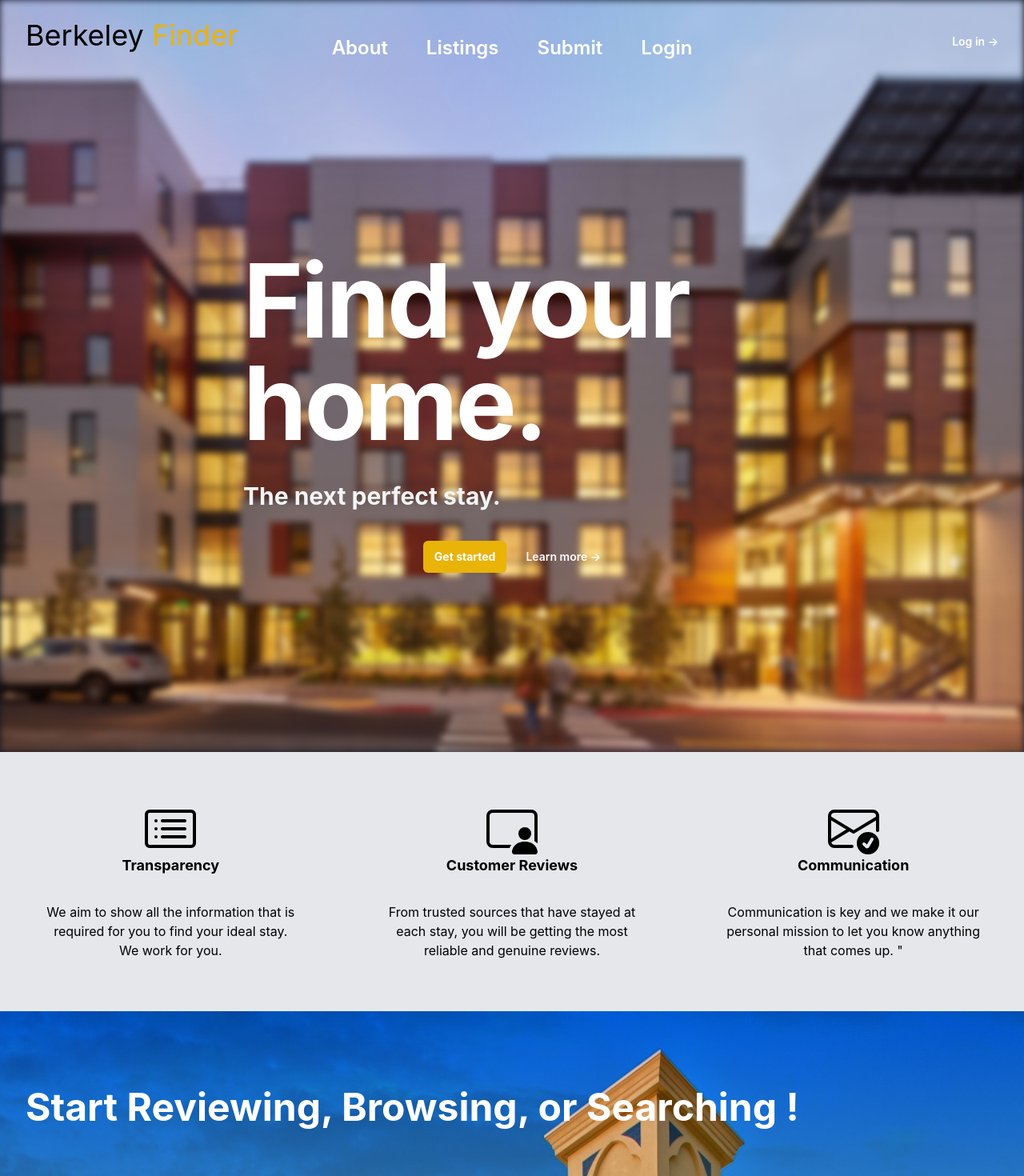
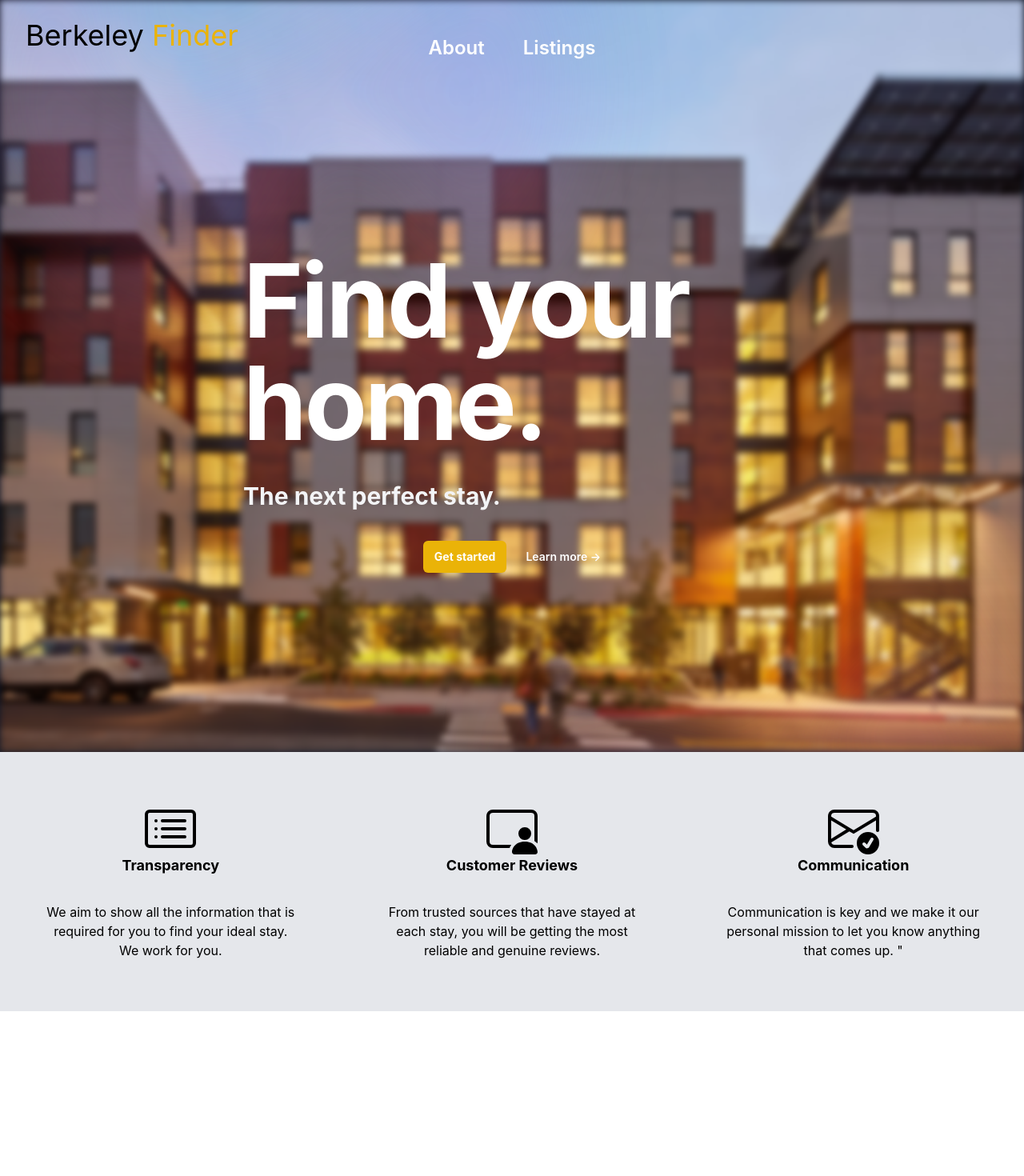
Before and after one commit to anthora2/FullStackFinalProjectFrontEnd, a React (Create React App) app in the folder final-project-front-end/: page / in a window 1280 px wide. Shown: the top 1470 px of the page at 80% size. After the commit the page ends 1264 px from the top, so only its background shows below. Built offline with nearby package versions, Linux system fonts and the light colour scheme.

Commit message:
added conditional rendering for AptGrid based on login status

```diff
--- a/final-project-front-end/src/components/Hero.js
+++ b/final-project-front-end/src/components/Hero.js
@@ -9,11 +9,9 @@ import MyLoginComponent from "./LogIn";
 const navigation = [
   { name: "About", href: "#" },
   { name: "Listings", href: "#" },
-  { name: "Submit", href: "#" },
-  { name: "Login", href: "#" },
 ];
 
-export default function Hero() {
+export default function Hero({ isLoggedIn, onLoginSuccess }) {
   const [mobileMenuOpen, setMobileMenuOpen] = useState(false);
 
   return (
@@ -61,10 +59,7 @@ export default function Hero() {
             ))}
           </div>
           <div className="hidden lg:flex lg:flex-1 lg:justify-end">
-            <a href="#" className="text-sm font-semibold leading-6 text-white">
-              Log in <span aria-hidden="true">&rarr;</span>
-            </a>
-            <MyLoginComponent />
+            <MyLoginComponent onLoginSuccess={onLoginSuccess} />
           </div>
         </nav>
         <Dialog
--- a/final-project-front-end/src/components/LogIn.jsx
+++ b/final-project-front-end/src/components/LogIn.jsx
@@ -1,19 +1,26 @@
+import React from "react";
 import { GoogleLogin } from "@react-oauth/google";
 
-function MyLoginComponent() {
+function MyLoginComponent({ onLoginSuccess }) {
   const responseMessage = (response) => {
     console.log("Success!");
     console.log(response);
+    // Call the onLoginSuccess handler if it exists
+    if (onLoginSuccess && typeof onLoginSuccess === "function") {
+      onLoginSuccess();
+    }
   };
+
   const errorMessage = (error) => {
     console.log(error);
   };
+
   return (
     <div>
       <GoogleLogin
         onSuccess={responseMessage}
         onError={errorMessage}
-        hostedDomain="berkeley.edu" // Correct prop name: hostedDomain
+        hostedDomain="berkeley.edu"
       />
     </div>
   );
--- a/final-project-front-end/src/pages/HomePage.js
+++ b/final-project-front-end/src/pages/HomePage.js
@@ -1,19 +1,23 @@
-import React from "react";
-import ReactDOM from "react-dom/client";
-import reportWebVitals from "../reportWebVitals";
+import React, { useState } from "react";
 import Hero from "../components/Hero";
 import Details from "../components/Details";
-import ApartmentCard from "../components/ApartmentCard";
-// import Dropdown from "../components/Dropdown";
 import ApartmentGrid from "../components/ApartmentGrid";
 
 function HomePage() {
+  const [isLoggedIn, setIsLoggedIn] = useState(false); // Track login status
+
+  // Handler for successful login
+  const handleLoginSuccess = () => {
+    setIsLoggedIn(true);
+  };
+
   return (
     <div>
-      <Hero />
+      {/* Pass login status and login success handler to Hero component */}
+      <Hero isLoggedIn={isLoggedIn} onLoginSuccess={handleLoginSuccess} />
       <Details />
-      {/* <SearchPage /> */}
-      <ApartmentGrid />
+      {/* Pass login status to ApartmentGrid component */}
+      {isLoggedIn && <ApartmentGrid isLoggedIn={isLoggedIn} />}
     </div>
   );
 }
```
Also changed, not shown: final-project-front-end/src/components/ApartmentGrid.js (+18 -8 lines).
